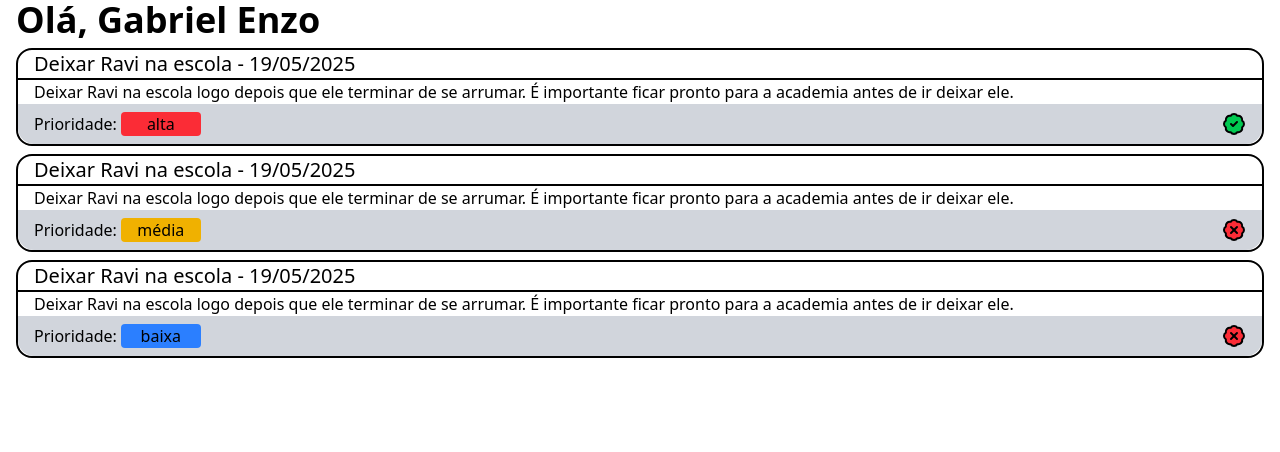
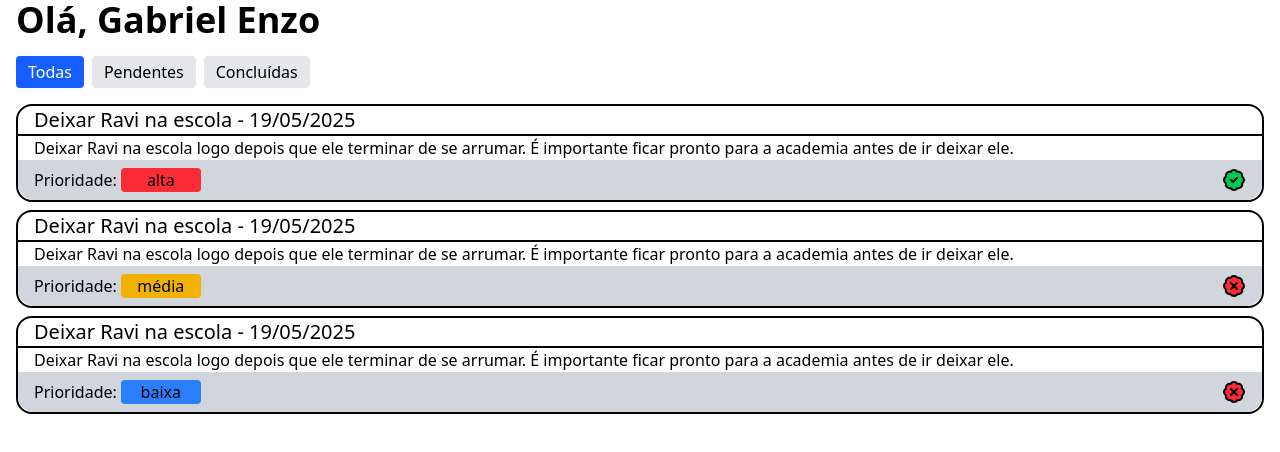
Before and after one commit to GabrielEnzoVidaldeAlmeida/ToDo-App, a Next.js app in the folder frontend/: page / in a window 1280 px wide. Shown: the top 452 px of the page. Built offline with nearby package versions, Linux system fonts and the light colour scheme.

Commit message:
adicionando filtro de tarefas com dados mockados

```diff
--- a/frontend/src/app/page.tsx
+++ b/frontend/src/app/page.tsx
@@ -1,14 +1,52 @@
+import { FilterTasks } from "@/components/FilterTasks";
 import { TasksList } from "@/components/TasksList";
 import { taskRepository } from "@/repositories/task";
 
-export default async function HomePage() {
-  const tasks = await taskRepository.findAll();
+type HomePageProps = {
+  searchParams: {
+    filter?: "all" | "done" | "pending";
+  };
+};
+
+export default async function HomePage({ searchParams }: HomePageProps) {
+  const filter = searchParams?.filter || "all";
+
+  let tasks;
+
+  switch (filter) {
+    case "done":
+      tasks = await taskRepository.findDone();
+      break;
+    case "pending":
+      tasks = await taskRepository.findPending();
+      break;
+    case "all":
+      tasks = await taskRepository.findAll();
+  }
 
   return (
     <div className="px-4">
       <h1 className="text-2xl md:text-3xl lg:text-4xl font-extrabold">
         Olá, Gabriel Enzo
       </h1>
+
+      <div className="flex gap-2 my-4">
+        <FilterTasks
+          linkProps={{ href: "/?filter=all" }}
+          labelFilter="Todas"
+          isActive={filter === "all"}
+        />
+        <FilterTasks
+          linkProps={{ href: "/?filter=pending" }}
+          labelFilter="Pendentes"
+          isActive={filter === "pending"}
+        />
+        <FilterTasks
+          linkProps={{ href: "/?filter=done" }}
+          labelFilter="Concluídas"
+          isActive={filter === "done"}
+        />
+      </div>
       <TasksList tasks={tasks} />
     </div>
   );
--- /dev/null
+++ b/frontend/src/components/FilterTasks/index.tsx
@@ -0,0 +1,28 @@
+import clsx from "clsx";
+import Link from "next/link";
+
+type FilterTasksProps = {
+  linkProps: React.ComponentProps<typeof Link>;
+  labelFilter: string;
+  isActive: boolean;
+};
+
+export function FilterTasks({
+  linkProps,
+  labelFilter,
+  isActive,
+}: FilterTasksProps) {
+  return (
+    <div className="flex gap-2">
+      <Link
+        {...linkProps}
+        className={clsx(
+          "px-3 py-1 rounded transition hover:shadow-[0_1px_4px_rgba(0,0,0,0.4)]",
+          isActive ? "bg-blue-600 text-white" : "bg-gray-200 text-black"
+        )}
+      >
+        {labelFilter}
+      </Link>
+    </div>
+  );
+}
```
